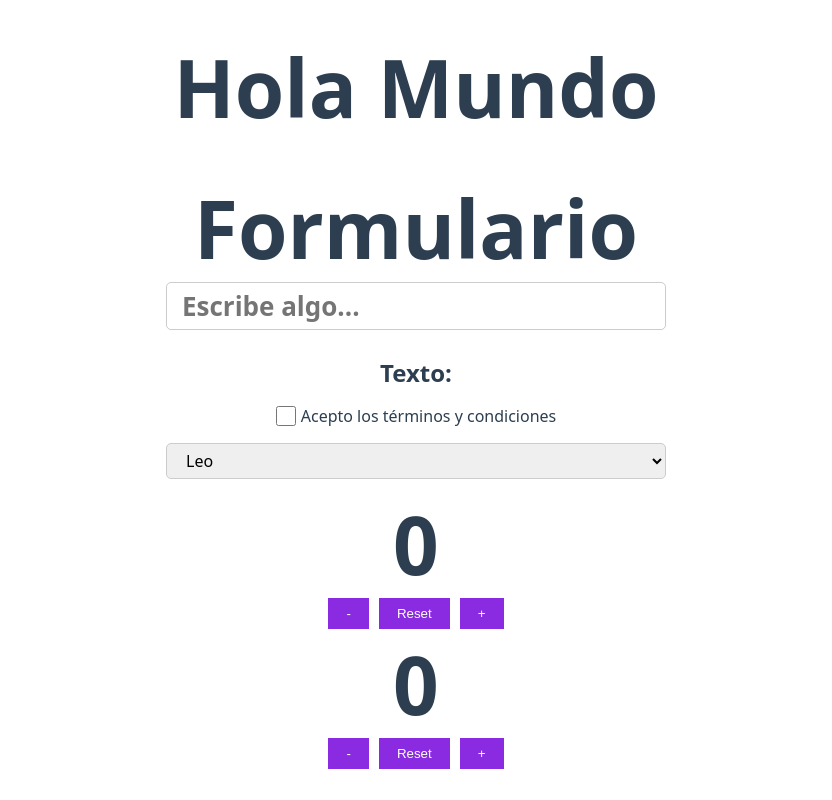
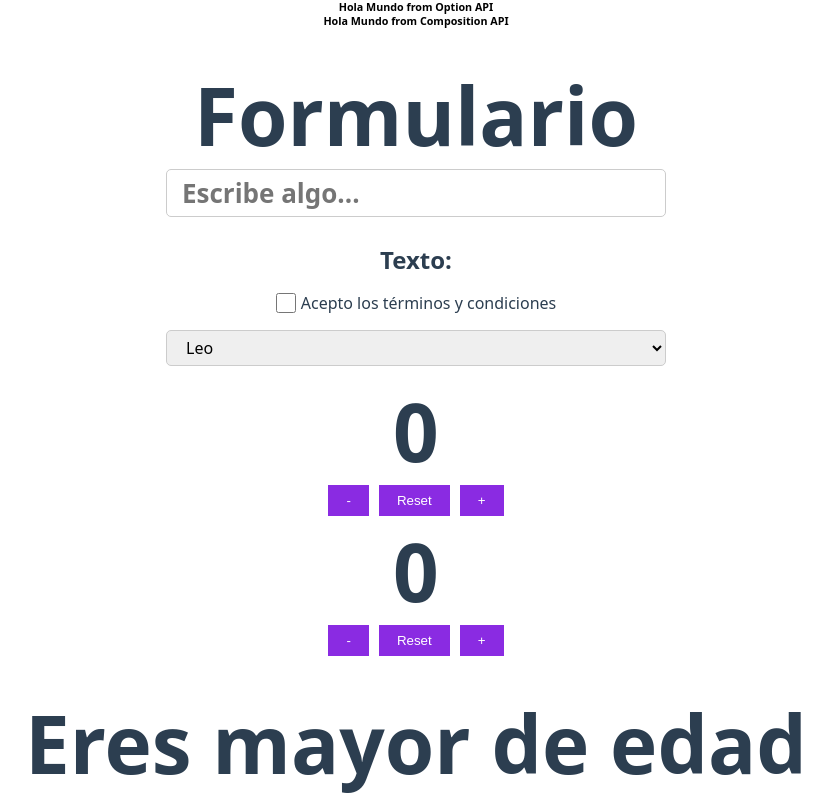
Before and after one commit to Pancratzia/Vue-Projects, a Vue app in the folder helloworld/: page / in a window 1280 px wide. Shown: the top 800 px of the page, without its empty margins (224-1056 px from the left). Built offline with nearby package versions, Linux system fonts and the light colour scheme.

Commit message:
Aprendiendo sobre el ciclo de vida usando Composition API

```diff
--- a/helloworld/src/App.vue
+++ b/helloworld/src/App.vue
@@ -3,6 +3,8 @@
   <div class="container">
 
     <CycleOption />
+
+    <CycleComposition />
 
     <ModelForm />
 
@@ -32,6 +34,7 @@
 import ExamplesBind from './components/ExamplesBind.vue';
 import ModelForm from './components/ModelForm.vue';
 import CycleOption from './components/CycleOption.vue';
+import CycleComposition from './components/CycleComposition.vue';
 </script>
 
 <style>
--- /dev/null
+++ b/helloworld/src/components/CycleComposition.vue
@@ -0,0 +1,24 @@
+<template>
+    <h6>Hola Mundo from Composition API</h6>
+  </template>
+
+  <script lang="ts" setup>
+
+  import { onMounted, onUpdated, onBeforeMount } from 'vue';
+
+  onBeforeMount(() => {
+    console.log('Componente Creado');
+  });
+
+  onMounted(() => {
+    console.log('Componente Montado');
+  });
+
+  onUpdated(() => {
+    console.log('Componente Actualizado');
+  });
+
+  </script>
+
+  <style scoped>
+  </style>
--- a/helloworld/src/components/CycleOption.vue
+++ b/helloworld/src/components/CycleOption.vue
@@ -1,5 +1,5 @@
 <template>
-  <h1>Hola Mundo</h1>
+  <h6>Hola Mundo from Option API</h6>
 </template>
 
 <script lang="ts">
```
